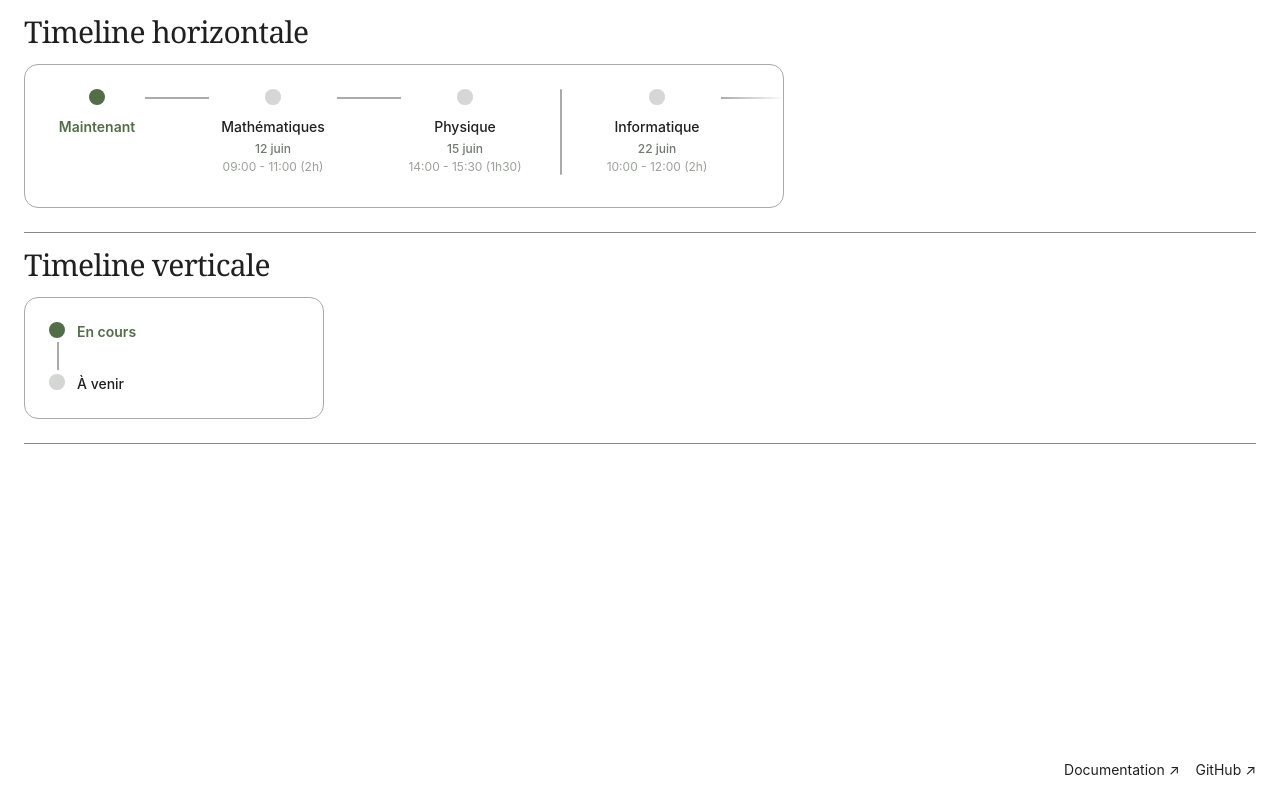
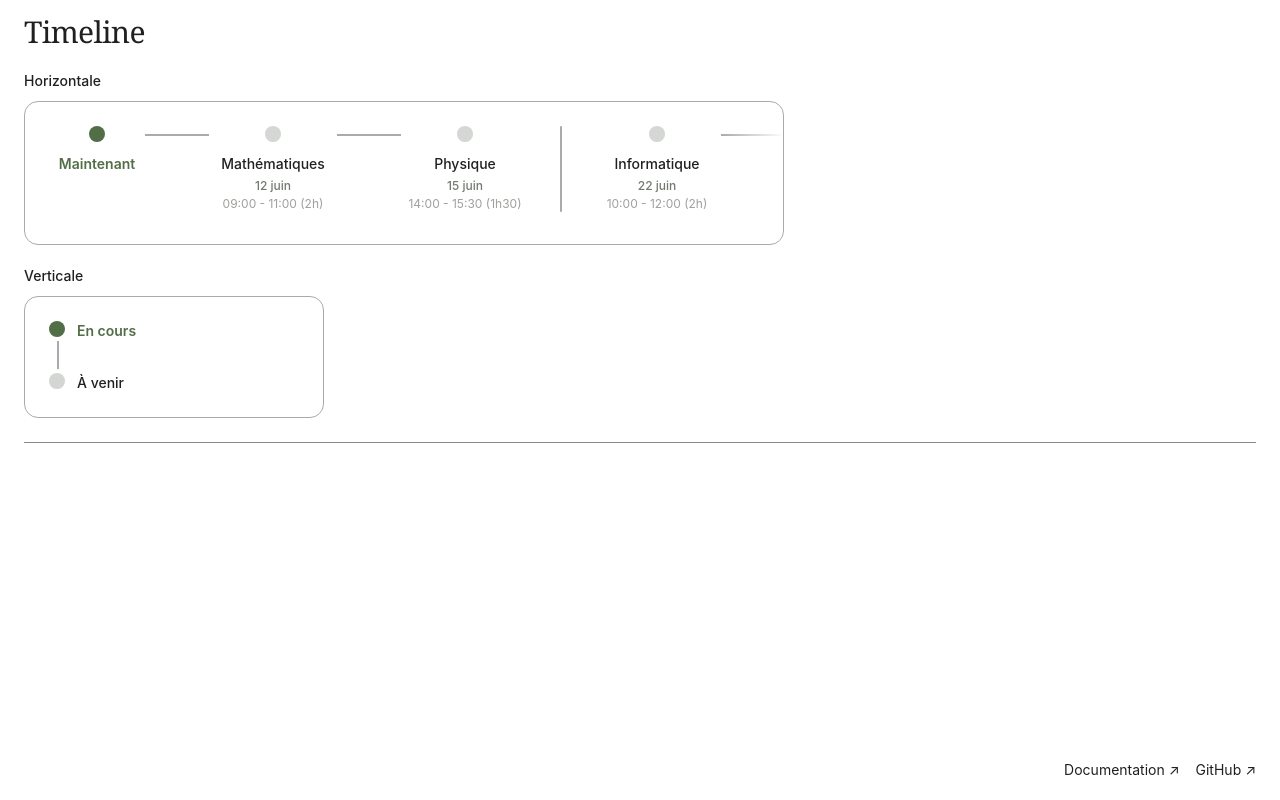
Before and after one commit to FRFlo/common-ui, a SvelteKit app: page / in a window 1280 px wide. Built offline with nearby package versions, Linux system fonts and the light colour scheme.

Commit message:
refactor(layout): regrouper les timelines sous un titre commun

```diff
--- a/src/routes/+page.svelte
+++ b/src/routes/+page.svelte
@@ -1,6 +1,5 @@
 <script lang="ts">
 	import * as Timeline from "../lib/registry/components/timeline/index";
-
 </script>
 
 <svelte:head>
@@ -9,8 +8,9 @@
 </svelte:head>
 
 <main class="catalogue" aria-label="Collection de composants">
-	<section class="component" aria-labelledby="horizontal-title">
-		<h1 id="horizontal-title">Timeline horizontale</h1>
+	<section class="component" aria-labelledby="timeline-title">
+		<h1 id="timeline-title">Timeline</h1>
+		<h2>Horizontale</h2>
 		<div class="preview">
 			<Timeline.Root aria-label="Prochains examens">
 				<Timeline.Item class="w-24"><Timeline.Indicator active aria-hidden="true" /><Timeline.Content><Timeline.Title active>Maintenant</Timeline.Title></Timeline.Content></Timeline.Item>
@@ -23,10 +23,8 @@
 				<Timeline.Connector variant="trailing" />
 			</Timeline.Root>
 		</div>
-	</section>
 
-	<section class="component" aria-labelledby="vertical-title">
-		<h2 id="vertical-title">Timeline verticale</h2>
+		<h2>Verticale</h2>
 		<div class="preview vertical-preview">
 			<Timeline.Root orientation="vertical" aria-label="Étapes du projet">
 				<Timeline.Item><Timeline.Indicator active aria-hidden="true" /><Timeline.Content><Timeline.Title active>En cours</Timeline.Title></Timeline.Content></Timeline.Item>
--- a/src/routes/layout.css
+++ b/src/routes/layout.css
@@ -47,14 +47,19 @@ body {
 	border-bottom: 1px solid var(--divider);
 }
 
-.component h1,
-.component h2 {
+.component h1 {
 	margin: 0 0 14px;
 	font-family: Georgia, "Times New Roman", serif;
 	font-size: clamp(24px, 3vw, 30px);
 	font-weight: 400;
 	letter-spacing: -0.025em;
 	line-height: 1.2;
+}
+
+.component h2 {
+	margin: 20px 0 10px;
+	font-size: 14px;
+	font-weight: 500;
 }
 
 .preview {
```
